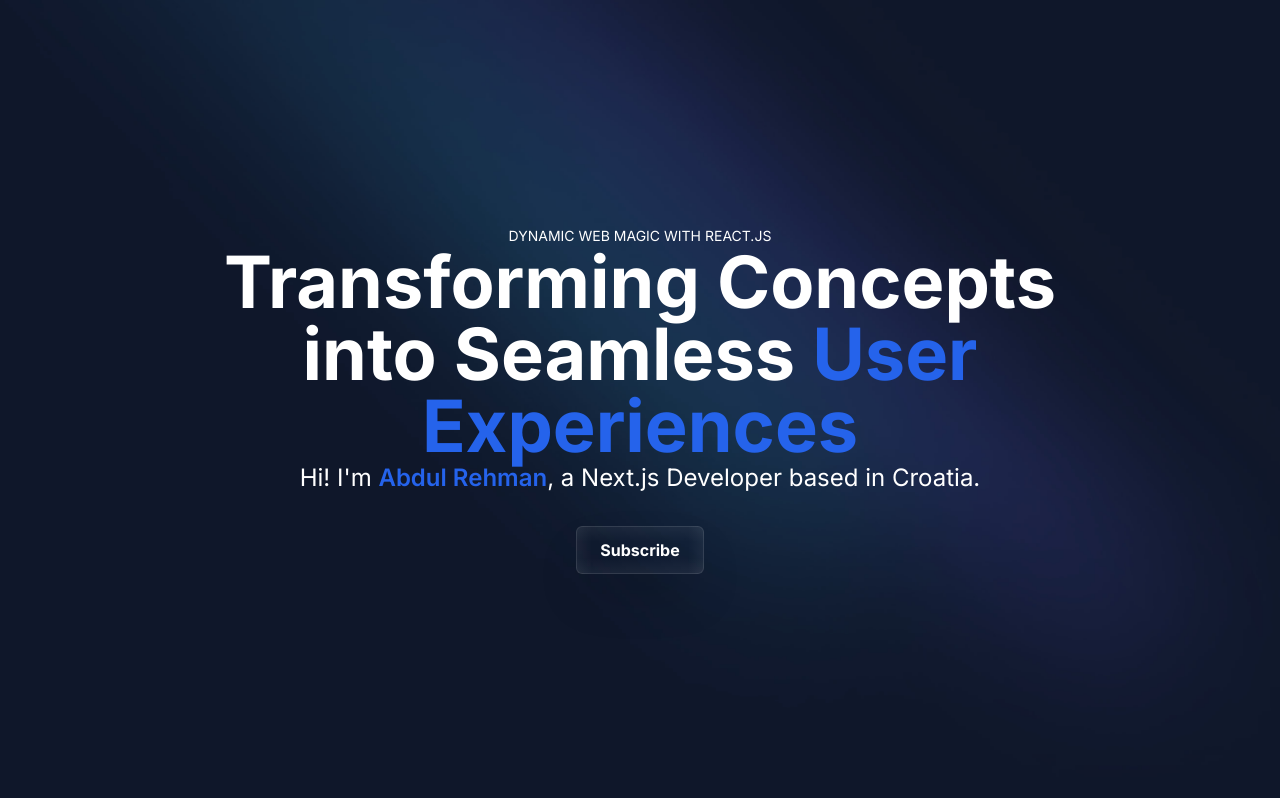
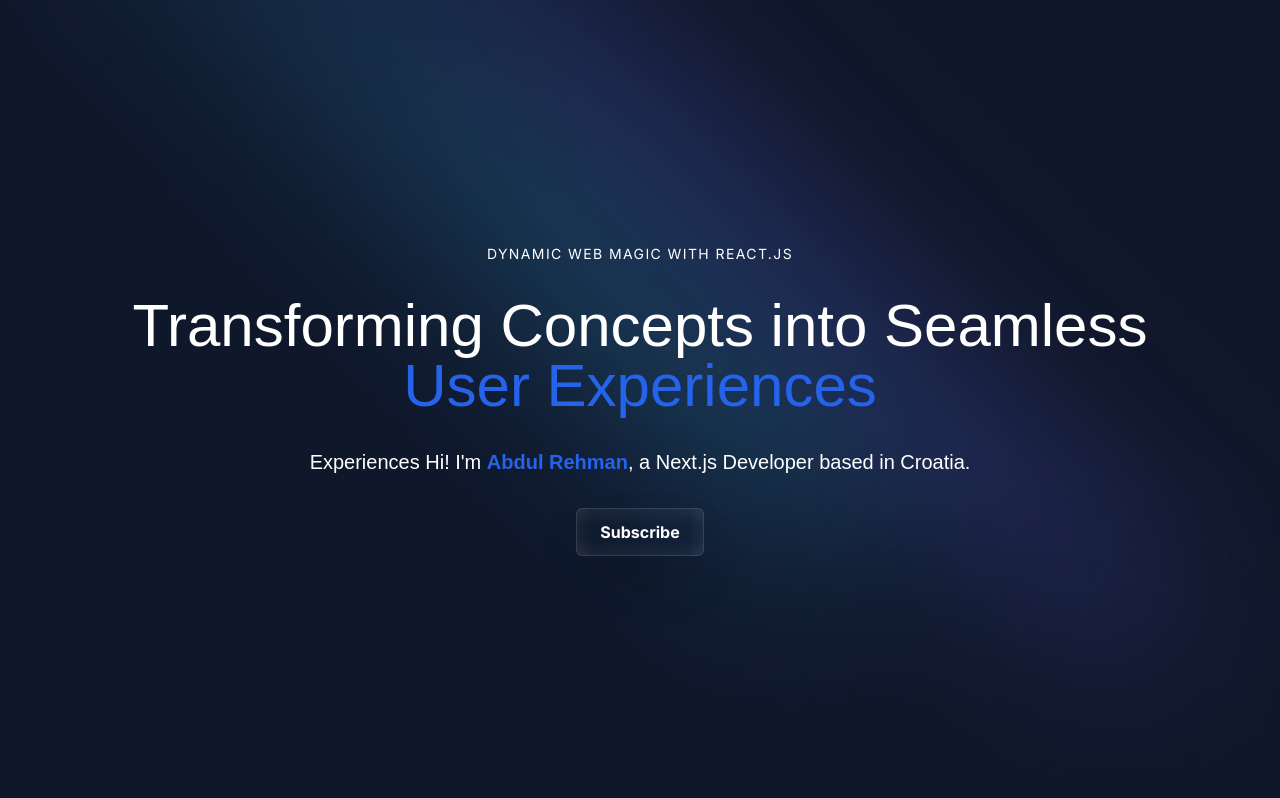
Before and after one commit to digitalrehman/rehmanofficialprojects, a React (Vite) app: page / in a window 1280 px wide. Shown: the top 798 px of the page. Built offline with nearby package versions, Linux system fonts and the light colour scheme; no server answers.

Commit message:
Update Hero.jsx

```diff
--- a/src/components/Hero/Hero.jsx
+++ b/src/components/Hero/Hero.jsx
@@ -1,59 +1,37 @@
 import React, { useEffect } from "react";
-import { motion, useAnimation } from "framer-motion";
 import background from "../../assets/background.jpg";
-import { Link } from "react-router-dom";
-
 const Hero = () => {
-  const controls = useAnimation();
-
   const handleSubscribe = () => {
     window.open(
       "https://www.youtube.com/channel/UCN2JChIIDbeZbLo5vKvBsQA?sub_confirmation=1",
       "_blank"
     );
   };
-
-  useEffect(() => {
-    controls.start({
-      x: 0,
-      opacity: 1,
-      transition: { duration: 1 }
-    });
-  }, [controls]);
-
   return (
-    <div className="px-4 font-[Inter] md:px-0 h-screen w-full flex flex-col items-center justify-center gap-8 text-white relative overflow-hidden">
+    <div className="px-4 font-[Inter] md:px-0 h-screen w-full flex flex-col items-center justify-center gap-8 text-white">
       <img
-        className="absolute top-0 left-0 z-0 w-full h-full object-cover"
+        className="absolute top-0 left-0 -z-10 w-full h-full object-cover"
         src={background}
-        alt="Background"
       />
-      <motion.div
-        className="z-10 text-center"
-        initial={{ x: -300, opacity: 0 }}
-        animate={controls}
-      >
-        <p className="text-sm">DYNAMIC WEB MAGIC WITH REACT.JS</p>
-        <h1 className="md:text-7xl sm:text-5xl text-3xl font-bold text-center">
-          Transforming Concepts <br /> into Seamless
+      <p className="text-sm tracking-widest">DYNAMIC WEB MAGIC WITH REACT.JS</p>
+      <h1 className="font-rock md:text-6xl sm:text-4xl text-3xl font-thin text-center">
+        Transforming Concepts into Seamless <br />
         <span className="text-blue-600">
           {" "}
           {""}
-            User <br /> Experiences
+          User Experiences
         </span>
       </h1>
-        <p className="md:text-2xl text-xl">
-          Hi! I'm{" "}
-          <span className="text-blue-600 font-semibold">Abdul Rehman</span>, a
-          Next.js Developer based in Croatia.
+      <p className="md:text-xl text-xl text-center font-nowRegular ">
+        Experiences Hi! I'm{" "}
+        <span className="text-blue-600 font-semibold text-center">
+          Abdul Rehman
+        </span>
+        , a Next.js Developer based in Croatia.
       </p>
-      </motion.div>
-      <motion.div
+      <div
         onClick={handleSubscribe}
-        className="z-10 cursor-pointer relative inline-flex items-center justify-center px-6 py-3 overflow-hidden font-bold text-white rounded-md shadow-2xl group"
-        initial={{ x: 300, opacity: 0 }}
-        animate={controls}
-        transition={{ delay: 0.5, duration: 2 }}
+        class="cursor-pointer relative inline-flex items-center justify-center px-6 py-3 overflow-hidden font-bold text-white rounded-md shadow-2xl group"
       >
         <span className="absolute inset-0 w-full h-full transition duration-300 ease-out opacity-0 bg-gradient-to-br from-blue-600 via-blue-900 to-blue-400 group-hover:opacity-100"></span>
         <span className="absolute top-0 left-0 w-full bg-gradient-to-b from-white to-transparent opacity-5 h-1/3"></span>
@@ -63,7 +41,7 @@ const Hero = () => {
         <span className="absolute inset-0 w-full h-full border border-white rounded-md opacity-10"></span>
         <span className="absolute w-0 h-0 transition-all duration-300 ease-out bg-white rounded-full group-hover:w-56 group-hover:h-56 opacity-5"></span>
         <span className="relative">Subscribe</span>
-      </motion.div>
+      </div>
     </div>
   );
 };
```
Lines whose indentation alone changed are shown as unchanged.
